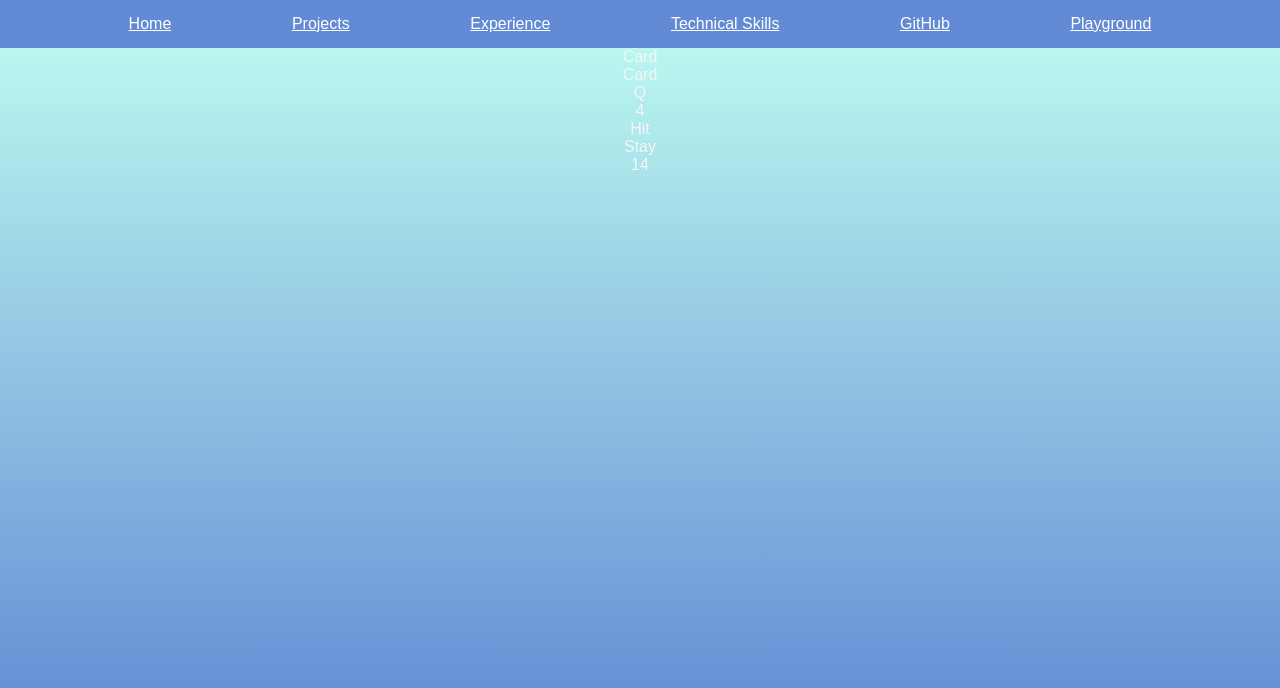
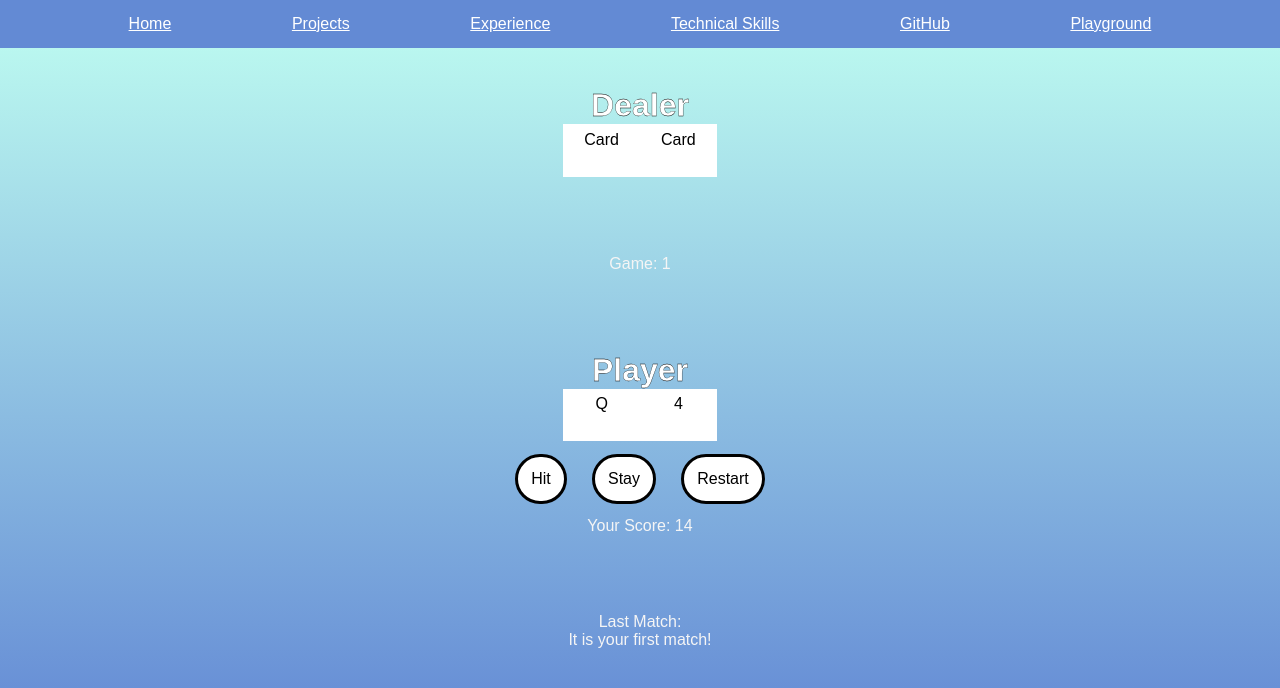
Before and after one commit to ottotsuma/software-engineer-website, a React (Create React App) app: page /blackjack in a window 1280 px wide. Shown: the top 688 px of the page. Built offline with nearby package versions, Linux system fonts and the light colour scheme; a web font is replaced by a local one.

Commit message:
timeline needs fixing

```diff
--- a/src/App.css
+++ b/src/App.css
@@ -832,3 +832,74 @@ footer {
 #Unique, .Unique {
   color: purple;
 }
+
+/* Blackjack */
+
+.Blackjack {
+  display: flex;
+  justify-content: space-around;
+  align-items: center;
+  flex-direction: column;
+  height: 80vh;
+}
+
+.Player {
+  display: flex;
+  justify-content: center;
+  align-items: center;
+  flex-direction: column;
+}
+
+.Buttons-BJ {
+  display: flex;
+  justify-content: center;
+  align-items: center;
+  flex-direction: row;
+}
+
+.Hit, .Stay {
+  margin: 1vw;
+  padding: 1vw;
+  border-color: black;
+  border-style: solid;
+  border-radius: 2rem;
+  background: white;
+  color: black;
+}
+
+
+.Hit:hover, .Stay:hover{
+  margin: 1vw;
+  padding: 1vw;
+  border-color: black;
+  border-style: solid;
+  border-radius: 2rem;
+  background: lightgray;
+  color: black;
+}
+
+.Hit:active, .Stay:active{
+  margin: 1vw;
+  padding: 1vw;
+  border-color: black;
+  border-style: solid;
+  border-radius: 2rem;
+  background: greenyellow;
+  color: black;
+}
+
+
+.Player-Hand, .Dealer-Hand {
+  display: flex;
+  justify-content: center;
+  align-items: center;
+  flex-direction: row;
+}
+
+.Players-Cards, .Dealer-Cards {
+  background: white;
+  color: black;
+  width: 5vw;
+  height: 5vh;
+  padding: 0.5vw;
+}
--- a/src/components/Monad/Index.js
+++ b/src/components/Monad/Index.js
@@ -1,5 +1,5 @@
 import React, { useEffect, useState } from "react";
-import { BrowserRouter as Router, Switch, Route, Link } from "react-router-dom";
+import { BrowserRouter as Link } from "react-router-dom";
 import Chapter1 from "./Ch1-Intro";
 import Chapter2 from "./Ch2-Travel";
 import Chapter3 from "./Ch3-Banderedam";
--- a/src/components/blackjack.js
+++ b/src/components/blackjack.js
@@ -7,8 +7,10 @@
 // Who won ? closest 21, anyone over 21 loses. (2 cards is best)
 // Ace = 1 & 11
 
-import React from "react";
-const Blackjack = props => {
+import React, { useState, useEffect } from "react";
+let deck = [];
+let players = [];
+function Blackjack() {
   const suits = ["Spades", "Hearts", "Diamonds", "Clubs"];
   const values = [
     "2",
@@ -25,18 +27,24 @@ const Blackjack = props => {
     "K",
     "A",
   ];
-  let deck = new Array();
-  let players = new Array();
-  restart()
+
+  const [score, setScore] = useState(0);
+  const [play, setPlay] = useState();
+  const [win, setWin] = useState("It is your first match!");
+  const [counter, setCounter] = useState(0);
+
+  useEffect(() => {
+    restart();
+  }, []);
 
   function createDeck() {
-    deck = new Array();
+    deck = [];
     for (let i = 0; i < values.length; i++) {
       for (let x = 0; x < suits.length; x++) {
         let weight = parseInt(values[i]);
-        if (values[i] == "J" || values[i] == "Q" || values[i] == "K")
+        if (values[i] === "J" || values[i] === "Q" || values[i] === "K")
           weight = 10;
-        if (values[i] == "A") weight = 11;
+        if (values[i] === "A") weight = 11;
         let card = { Value: values[i], Suit: suits[x], Weight: weight };
         deck.push(card);
       }
@@ -53,37 +61,28 @@ const Blackjack = props => {
       deck[location2] = tmp;
     }
   }
-
   function makePlayerDealer() {
-    players = new Array();
     for (let i = 1; i <= 2; i++) {
-      const hand = new Array();
+      const hand = [];
       const player = { Name: "Player " + i, Points: 0, Hand: hand };
       players.push(player);
     }
   }
-
   function dealCards() {
-    // alternate handing cards to each player
-    // 2 cards each
     for (let i = 0; i < 2; i++) {
       for (let x = 0; x < players.length; x++) {
         players[x].Hand.push(deck.pop());
-        // renderCard(card, x);
       }
     }
     updatePoints();
-    // updateDeck();
   }
-
   function getSum(total, num) {
     return total + Math.round(num);
   }
-
   function updatePoints() {
     // Player
     players[0].Points = 0;
-    let temp = new Array();
+    let temp = [];
     for (let index = 0; index < players[0].Hand.length; index++) {
       let w = players[0].Hand[index].Weight;
       temp.push(w);
@@ -97,49 +96,76 @@ const Blackjack = props => {
       }
       ans = temp.reduce(getSum);
       players[0].Points = ans;
-    }
+
       // Dealer
       players[1].Points = 0;
+      let tempDeal = [];
       for (let index = 0; index < players[1].Hand.length; index++) {
         let w = players[1].Hand[index].Weight;
-      players[1].Points = players[1].Points + parseInt(w);
+        tempDeal.push(w);
+        let ansDeal = tempDeal.reduce(getSum);
+        if (ansDeal > 21) {
+          for (let index = 0; index < tempDeal.length; index++) {
+            if (tempDeal[index] === 11) {
+              tempDeal[index] = 1;
             }
           }
-
+        }
+        ansDeal = tempDeal.reduce(getSum);
+        players[1].Points = ansDeal;
+      }
+    }
+  }
   function hitOrStick(params, who) {
     if (params === "Hit") {
-      for (let i = 0; i < 1; i++) {
+      console.log(players);
       players[who].Hand.push(deck.pop());
-      }
       updatePoints();
-      console.log("Hit", players[0].Points);
+      setScore(players[0].Points);
+      playersHand();
       if (players[0].Points > 21) {
-        finish()
+        finish();
       }
     } else {
-      console.log("Stay", players[0].Points);
       finish();
     }
   }
-
   function finish() {
-    if (players[0].Points > 21) {
+    if (players[0].Points === 21 && players[1].Points === 21) {
+      console.log("Tie");
+      setWin("Tie!");
+      restart();
+      setScore(players[0].Points);
+      playersHand();
+    } else if (players[0].Points > 21) {
       console.log("BUST");
-      restart()
+      setWin("You went BUST!");
+      restart();
+      setScore(players[0].Points);
+      playersHand();
     } else if (players[1].Points > 21) {
       console.log("Player wins");
-      restart()
+      setWin("You Won!!");
+      restart();
+      playersHand();
+      setScore(players[0].Points);
     } else if (players[0].Points > players[1].Points) {
       hitOrStick("Hit", 1);
-      console.log("hit dealer");
+      console.log("Hit dealer");
       finish();
     } else {
       console.log("Dealer wins");
-      restart()
+      setWin("You LOST!!!!");
+      restart();
+      playersHand();
+      setScore(players[0].Points);
     }
   }
-
   function restart() {
+    console.log("Restarting");
+    setCounter(counter + 1);
+    deck = [];
+    players = [];
     // Make a deck,
     createDeck();
     // Shuffle deck
@@ -148,45 +174,57 @@ const Blackjack = props => {
     makePlayerDealer();
     // deal cards
     dealCards();
+    setScore(players[0].Points);
+    let answer = [];
+    for (let index = 0; index < players[0].Hand.length; index++) {
+      answer.push(
+        <div key={index} className="Players-Cards">
+          {players[0].Hand[index].Value}
+        </div>
+      );
+    }
+    setPlay(answer);
   }
   function playersHand() {
     let answer = [];
     for (let index = 0; index < players[0].Hand.length; index++) {
       answer.push(
-        <div className="Players-Cards">{players[0].Hand[index].Value}</div>
+        <div key={index} className="Players-Cards">
+          {players[0].Hand[index].Value}
+        </div>
       );
     }
-    return answer;
+    setPlay(answer);
   }
-
-  function dealerHand() {
-    let answer = [];
-    for (let index = 0; index < players[1].Hand.length; index++) {
-      answer.push(
-        <div className="Dealer-Cards">Card</div>
-      );
-    }
-    return answer;
-  }
-  function Score() {
-    return <div>{players[0].Points}</div>
-    // return <div>1</div>
-  }
-
   return (
     <div className="Blackjack">
       <div className="Dealer">
-        <div className="Dealer-Hand">{dealerHand()}</div>
+        <h1>Dealer</h1>
+        <div className="Dealer-Hand">
+          <div className="Players-Cards">Card</div>
+          <div className="Players-Cards">Card</div>
         </div>
+      </div>
+      <div>Game: {counter}</div>
       <div className="Player">
-        <div className="Player-Hand">{playersHand()}</div>
+        <h1>Player</h1>
+        <div className="Player-Hand">{play}</div>
+        <div className="Buttons-BJ">
           <div className="Hit" onClick={() => hitOrStick("Hit", 0)}>
             Hit
           </div>
           <div className="Stay" onClick={() => hitOrStick("Stay")}>
             Stay
           </div>
-        {Score()}
+          <div className="Stay" onClick={() => restart()}>
+            Restart
+          </div>
+        </div>
+        Your Score: {score}
+      </div>
+      <div>
+        Last Match:
+        <div>{win}</div>
       </div>
     </div>
   );
--- a/src/components/nav.js
+++ b/src/components/nav.js
@@ -5,8 +5,8 @@ import {
   Route,
   Link
 } from "react-router-dom";
-import Pdf from './CV.pdf'
-import Jap from './Jap.pdf'
+// import Pdf from './CV.pdf'
+// import Jap from './Jap.pdf'
 
 function Nav() {
   return (
--- a/src/components/spinn.js
+++ b/src/components/spinn.js
@@ -11,10 +11,7 @@ import Dob from "./../assets/dob.png";
 import Todo from "./../assets/todo.jpg";
 import Weather from "./../assets/weather.png";
 
-const color1 = "#202040";
-const color2 = "#202060";
 const color3 = "#602080";
-const color4 = "#b030b0";
 
 export default () => {
   const [activeItemIndex, setActiveItemIndex] = useState(0);
```
Also changed, not shown: src/components/home.js (+16 -16 lines), src/components/projects.js (+4 -4 lines), src/index.js (+9 -9 lines). Lines whose indentation alone changed are shown as unchanged.
